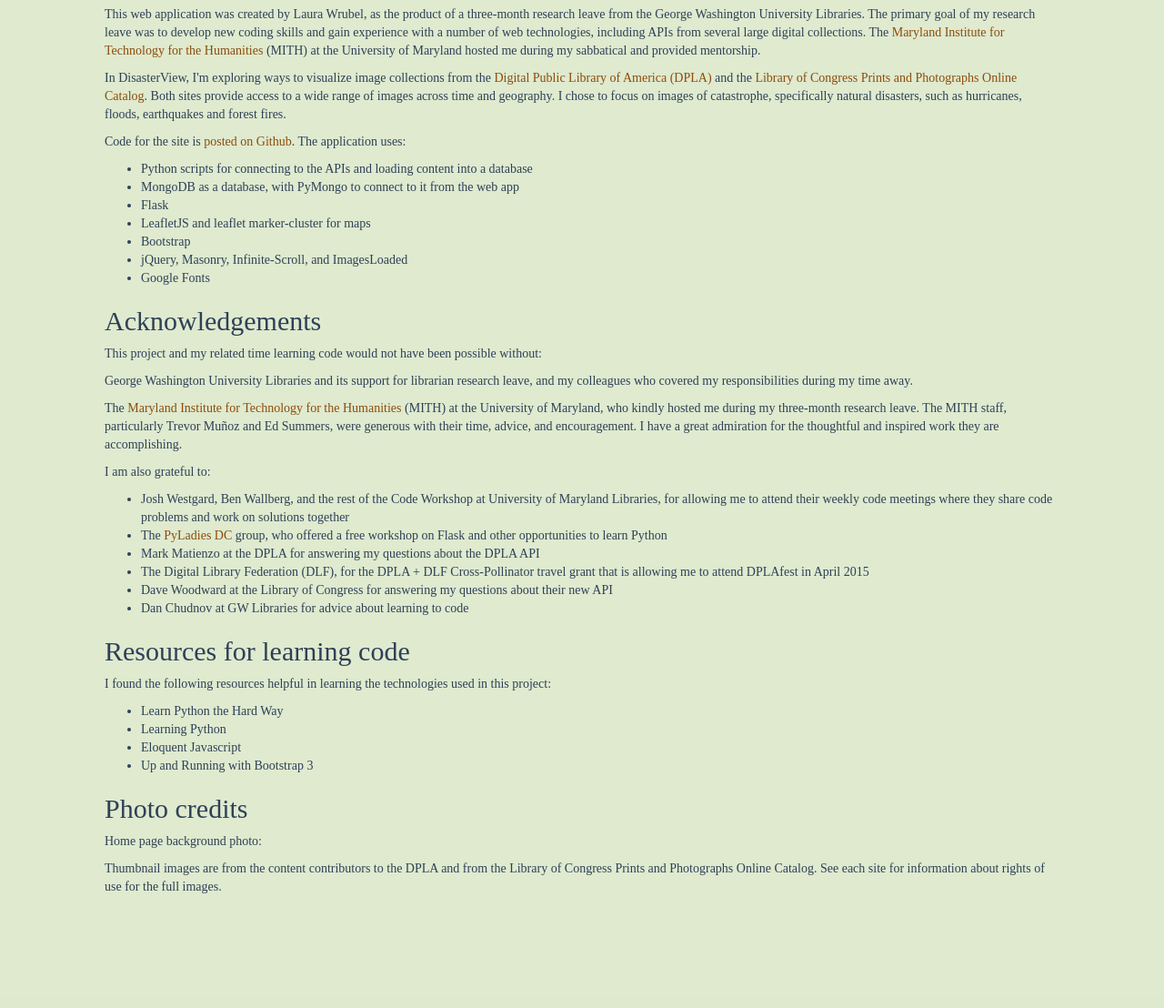
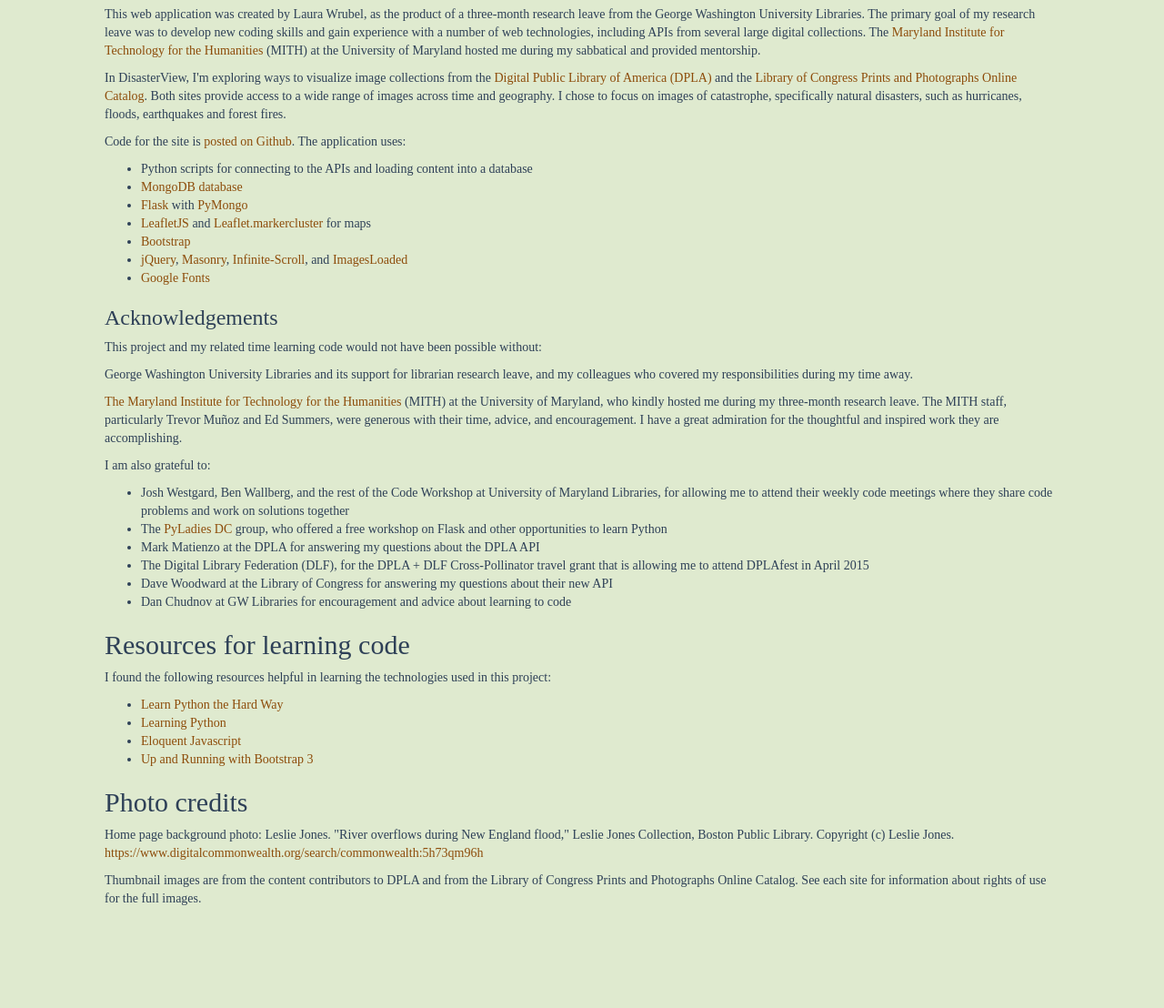
Before and after one commit to lwrubel/disasterview, a Flask app: template disasterview/templates/credits.html in a window 1280 px wide. Shown: the part 210-1318 px from the top of the page at 91% size. Before the commit the page ends 1192 px from the top, so only its background shows below. Run offline with Flask 2, Linux system fonts and the light colour scheme; the template is opened without the code that fills it, so the values that code supplies are empty; some libraries are stand-ins or nearby versions; some web fonts are replaced.

Commit message:
updates to credits and nav

```diff
--- a/disasterview/static/custom.css
+++ b/disasterview/static/custom.css
@@ -70,6 +70,10 @@ a:hover > .glyphicon {
   text-shadow: 0 1px 3px rgba(0,0,0,.5);
   }
 
+.navbar-brand a:visited {
+  color: #fff;
+  }
+
 .page-list {
   display: none;
 }
--- a/disasterview/templates/base.html
+++ b/disasterview/templates/base.html
@@ -37,7 +37,7 @@
 				</ul>
 			</li>
 			<li><a href="/map/">Map</a></li>
-			<li><a href="#">Credits</a></li>
+			<li><a href="/credits/">Credits</a></li>
 		  </ul>
 		</div>
 
--- a/disasterview/templates/cover.html
+++ b/disasterview/templates/cover.html
@@ -48,7 +48,7 @@
 				</ul>
 			</li>
 			<li><a href="/map/">Map</a></li>
-			<li><a href="#">Credits</a></li>
+			<li><a href="/credits/">Credits</a></li>
 		  </ul>
 		</div>
 
--- a/disasterview/templates/credits.html
+++ b/disasterview/templates/credits.html
@@ -18,15 +18,15 @@
         <p>Code for the site is <a href="http://www.github.com/lwrubel/disasterview">posted on Github</a>. The application uses:
         <ul>
           <li>Python scripts for connecting to the APIs and loading content into a database</li>
-          <li>MongoDB as a database, with PyMongo to connect to it from the web app</li>
-          <li>Flask</li>
-          <li>LeafletJS and leaflet marker-cluster for maps</li>
-          <li>Bootstrap</li>
-          <li>jQuery, Masonry, Infinite-Scroll, and ImagesLoaded</li>
-          <li>Google Fonts</li>
+          <li><a href="http://www.mongodb.org/">MongoDB database</a></li>
+          <li><a href="http://flask.pocoo.org/docs/0.10/">Flask</a> with <a href="https://flask-pymongo.readthedocs.org/en/latest/">PyMongo</a></li>
+          <li><a href="http://leafletjs.com/">LeafletJS</a> and <a href="https://github.com/Leaflet/Leaflet.markercluster">Leaflet.markercluster</a> for maps</li>
+          <li><a href="http://getbootstrap.com/">Bootstrap</a></li>
+          <li><a href="http://jquery.com/">jQuery</a>, <a href="http://masonry.desandro.com/">Masonry</a>, <a href="https://github.com/infinite-scroll/infinite-scroll">Infinite-Scroll</a>, and <a href="http://imagesloaded.desandro.com/">ImagesLoaded</a></li>
+          <li><a href="http://www.google.com/fonts">Google Fonts<a/></li>
         </ul>
 
-		<h2>Acknowledgements</h2>
+		<h3>Acknowledgements</h3>
 
         <p>This project and my related time learning code would not have been possible without:</p>
 
@@ -48,23 +48,23 @@
           <li>The Digital Library Federation (DLF), for the DPLA + DLF Cross-Pollinator travel
           grant that is allowing me to attend DPLAfest in April 2015 </li>
           <li>Dave Woodward at the Library of Congress for answering my questions about their new API</li>
-          <li>Dan Chudnov at GW Libraries for advice about learning to code</li>
-
+          <li>Dan Chudnov at GW Libraries for encouragement and advice about learning to code</li>
         </ul>
 
     	<h2>Resources for learning code</h2>
-    <p>I found the following resources helpful in learning the technologies used in this project:</p>
+        <p>I found the following resources helpful in learning the technologies used in this project:</p>
 
-    <ul>
-      <li>Learn Python the Hard Way</li>
-      <li>Learning Python</li>
-      <li>Eloquent Javascript</li>
-      <li>Up and Running with Bootstrap 3</li>
-    </ul>
+		<ul>
+		  <li><a href="http://learnpythonthehardway.org/">Learn Python the Hard Way</a></li>
+		  <li><a href="http://www.worldcat.org/title/learning-python/oclc/829056028">Learning Python</a></li>
+		  <li><a href="http://eloquentjavascript.net/">Eloquent Javascript</a></li>
+		  <li><a href="http://www.lynda.com/Bootstrap-tutorials/Up-Running-Bootstrap-3/133339-2.html">Up and Running with Bootstrap 3</a></li>
+		</ul>
 
     <h2>Photo credits</h2>
-      <p>Home page background photo: </p>
-      <p>Thumbnail images are from the content contributors to the DPLA and from the Library of Congress Prints and Photographs Online
+      <p>Home page background photo: Leslie Jones. "River overflows during New England flood," Leslie Jones Collection,
+      Boston Public Library. Copyright (c) Leslie Jones. <a href="https://www.digitalcommonwealth.org/search/commonwealth:5h73qm96h">https://www.digitalcommonwealth.org/search/commonwealth:5h73qm96h</a></p>
+      <p>Thumbnail images are from the content contributors to DPLA and from the Library of Congress Prints and Photographs Online
       Catalog. See each site for information about rights of use for the full images. </p>
 
 </div> <!-- end container -->
--- a/disasterview/views.py
+++ b/disasterview/views.py
@@ -19,7 +19,7 @@ def return_cover():
 
 @app.route('/credits/')
 def show_credits():
-    return render_template('about.html')
+    return render_template('credits.html')
 
 
 @app.route('/disasters/<event_type>/', defaults={'n': 1})
```
